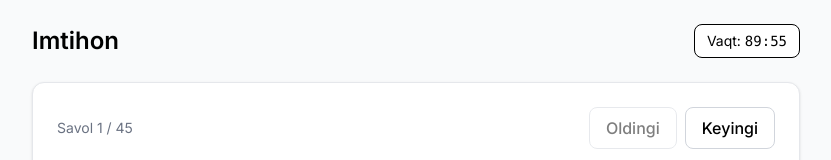
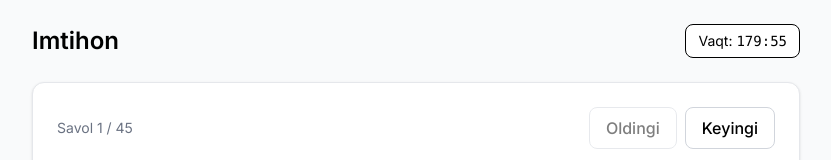
Before and after one commit to kumanboy/certification, a Next.js app: page /exam in a window 1280 px wide. Shown: the top 160 px of the page, without its empty margins (224-1055 px from the left). Built offline with nearby package versions, Linux system fonts and the light colour scheme.

Commit message:
updated time

```diff
--- a/app/exam/page.tsx
+++ b/app/exam/page.tsx
@@ -13,7 +13,7 @@ import { getQuestionPoints, TEST_MAX, ESSAY_MAX, wordCount } from "@/lib/scoring
 import { letterGradeFromTotal } from "@/lib/grading";
 import type { StructuredPart } from "@/types";
 
-const EXAM_MINUTES = 90;
+const EXAM_MINUTES = 180;
 const STORAGE_KEY = "exam_state_v1";
 
 /** passages → special labels (excluded from numbering & progress) */
```
